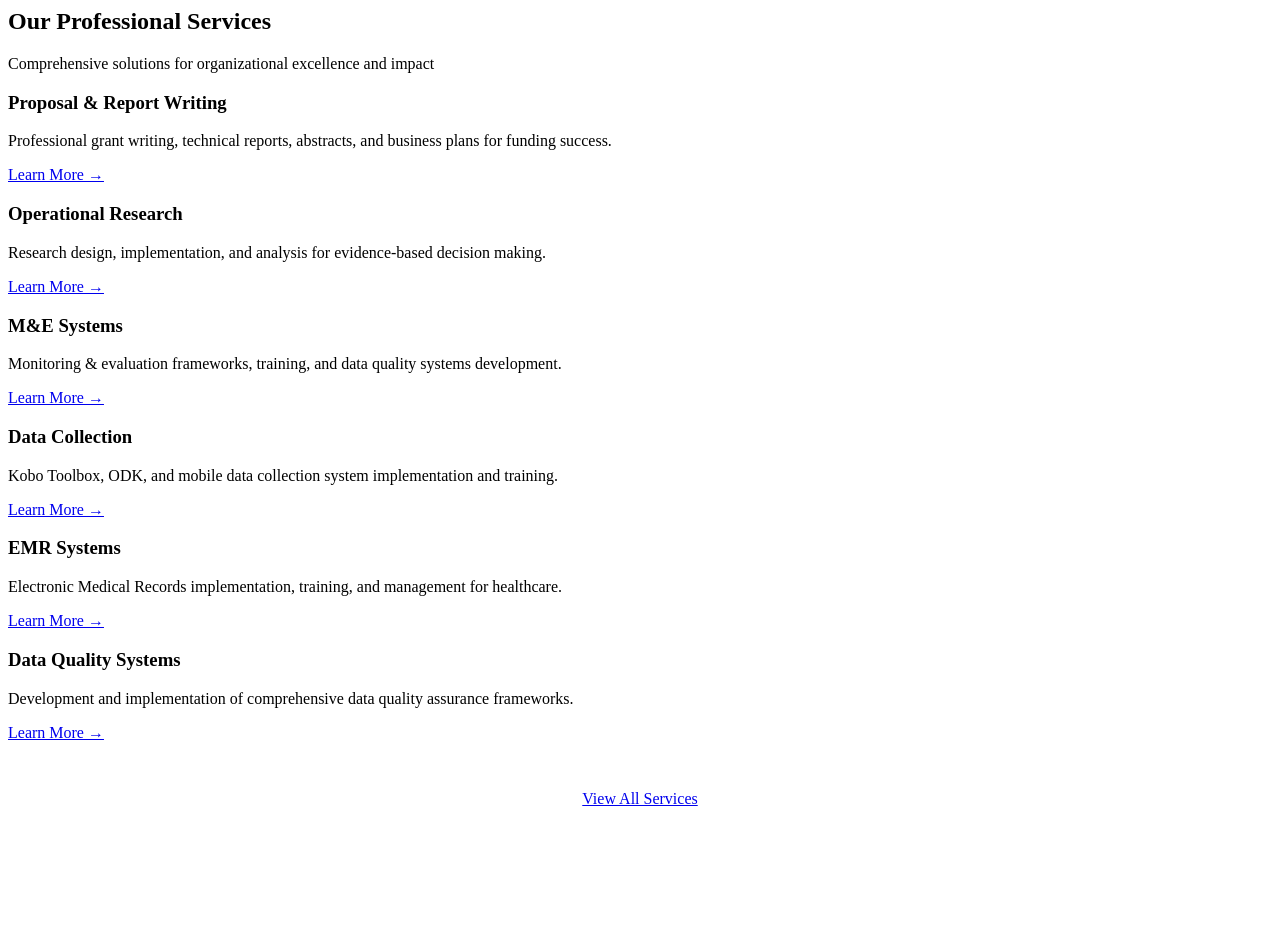
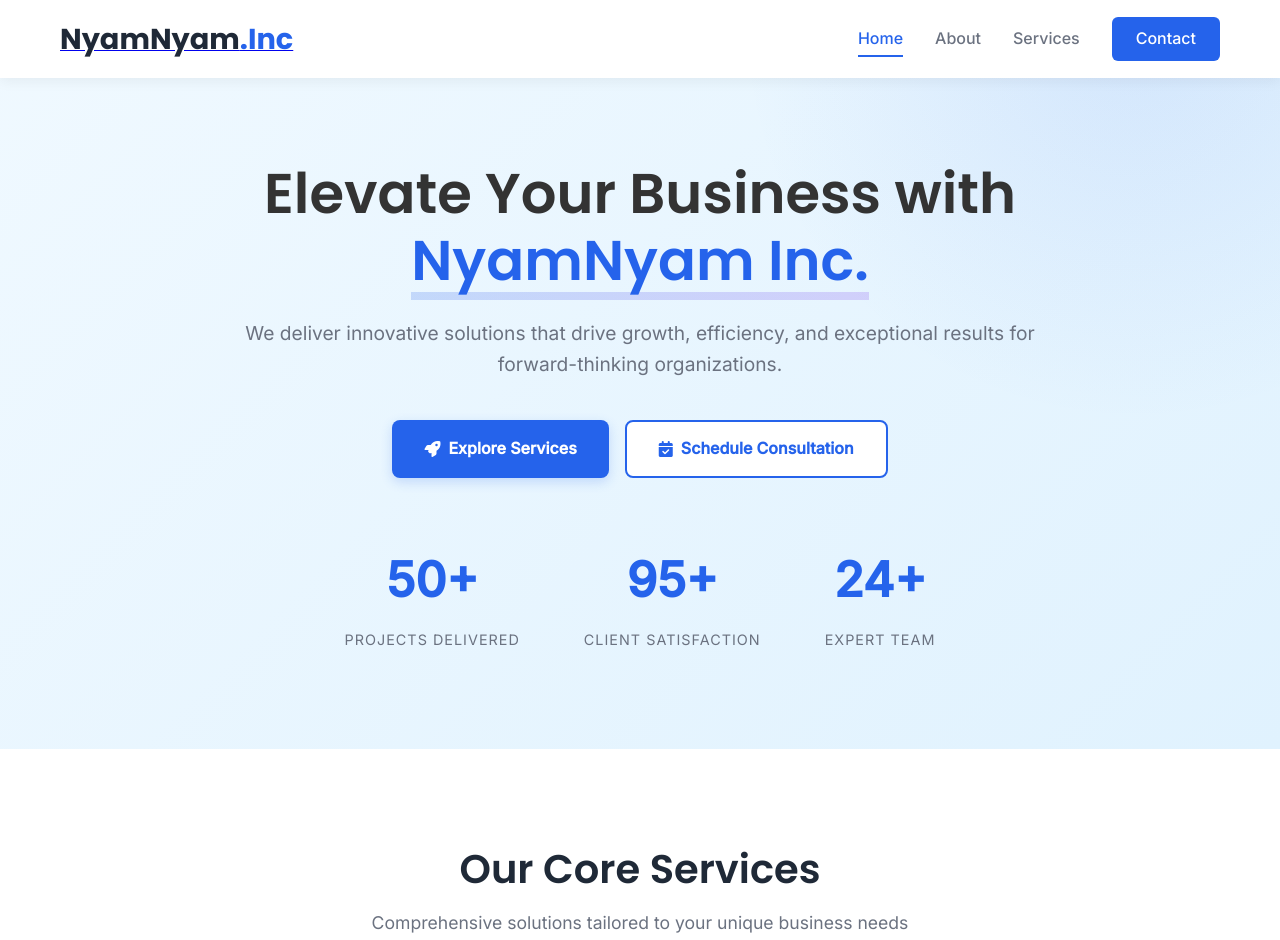
Before and after one commit to njokasoftcoder/njokasoftcoder.github.io, a plain HTML site: page index.html in a window 1280 px wide. Shown: the top 940 px of the page. Before the commit the page ends 816 px from the top, so only its background shows below. Drawn offline with Linux system fonts and the light colour scheme.

Commit message:
Update index.html

```diff
--- a/index.html
+++ b/index.html
@@ -1,64 +1,150 @@
+<!DOCTYPE html>
+<html lang="en">
+<head>
+    <meta charset="UTF-8">
+    <meta name="viewport" content="width=device-width, initial-scale=1.0">
+    <title>NyamNyam Inc. | Innovative Solutions</title>
+    <meta name="description" content="NyamNyam Inc. delivers premium services with innovation, quality, and excellence.">
+    <link rel="stylesheet" href="css/style.css">
+    <link rel="icon" href="images/favicon.ico" type="image/x-icon">
+    <link href="https://fonts.googleapis.com/css2?family=Poppins:wght@300;400;500;600;700&family=Inter:wght@300;400;500&display=swap" rel="stylesheet">
+    <link rel="stylesheet" href="https://cdnjs.cloudflare.com/ajax/libs/font-awesome/6.4.0/css/all.min.css">
+</head>
+<body>
+    <!-- Navigation -->
+    <nav class="navbar">
+        <div class="container">
+            <a href="index.html" class="logo">
+                <span class="logo-text">NyamNyam<span class="logo-inc">.Inc</span></span>
+            </a>
+            <button class="menu-toggle" id="menuToggle">
+                <i class="fas fa-bars"></i>
+            </button>
+            <div class="nav-links" id="navLinks">
+                <a href="index.html" class="active">Home</a>
+                <a href="about.html">About</a>
+                <a href="services.html">Services</a>
+                <a href="contact.html" class="btn-nav">Contact</a>
+            </div>
+        </div>
+    </nav>
+
+    <!-- Hero Section -->
+    <section class="hero">
+        <div class="container">
+            <div class="hero-content">
+                <h1 class="hero-title">Elevate Your Business with <span class="highlight">NyamNyam Inc.</span></h1>
+                <p class="hero-subtitle">We deliver innovative solutions that drive growth, efficiency, and exceptional results for forward-thinking organizations.</p>
+                <div class="hero-buttons">
+                    <a href="services.html" class="btn btn-primary">
+                        <i class="fas fa-rocket"></i> Explore Services
+                    </a>
+                    <a href="contact.html" class="btn btn-secondary">
+                        <i class="fas fa-calendar-check"></i> Schedule Consultation
+                    </a>
+                </div>
+            </div>
+            <div class="hero-stats">
+                <div class="stat">
+                    <span class="stat-number" data-count="50">0</span>
+                    <span class="stat-label">Projects Delivered</span>
+                </div>
+                <div class="stat">
+                    <span class="stat-number" data-count="95">0</span>
+                    <span class="stat-label">Client Satisfaction</span>
+                </div>
+                <div class="stat">
+                    <span class="stat-number" data-count="24">0</span>
+                    <span class="stat-label">Expert Team</span>
+                </div>
+            </div>
+        </div>
+    </section>
+
     <!-- Services Preview -->
     <section class="section services">
         <div class="container">
             <div class="section-header">
-            <h2>Our Professional Services</h2>
-            <p>Comprehensive solutions for organizational excellence and impact</p>
+                <h2>Our Core Services</h2>
+                <p>Comprehensive solutions tailored to your unique business needs</p>
             </div>
             <div class="services-grid">
                 <div class="service-card">
                     <div class="service-icon">
-                    <i class="fas fa-file-contract"></i>
+                        <i class="fas fa-laptop-code"></i>
                     </div>
-                <h3>Proposal & Report Writing</h3>
-                <p>Professional grant writing, technical reports, abstracts, and business plans for funding success.</p>
-                <a href="services.html#proposals" class="service-link">Learn More →</a>
-            </div>
-            <div class="service-card">
-                <div class="service-icon">
-                    <i class="fas fa-search"></i>
-                </div>
-                <h3>Operational Research</h3>
-                <p>Research design, implementation, and analysis for evidence-based decision making.</p>
-                <a href="services.html#research" class="service-link">Learn More →</a>
+                    <h3>Digital Solutions</h3>
+                    <p>Custom software, web applications, and digital transformation strategies.</p>
+                    <a href="services.html#digital" class="service-link">Learn More →</a>
                 </div>
                 <div class="service-card">
                     <div class="service-icon">
                         <i class="fas fa-chart-line"></i>
                     </div>
-                <h3>M&E Systems</h3>
-                <p>Monitoring & evaluation frameworks, training, and data quality systems development.</p>
-                <a href="services.html#monitoring" class="service-link">Learn More →</a>
+                    <h3>Business Strategy</h3>
+                    <p>Data-driven insights and strategic planning for sustainable growth.</p>
+                    <a href="services.html#strategy" class="service-link">Learn More →</a>
                 </div>
                 <div class="service-card">
                     <div class="service-icon">
-                    <i class="fas fa-mobile-alt"></i>
+                        <i class="fas fa-users"></i>
                     </div>
-                <h3>Data Collection</h3>
-                <p>Kobo Toolbox, ODK, and mobile data collection system implementation and training.</p>
-                <a href="services.html#datacollection" class="service-link">Learn More →</a>
-            </div>
-            <div class="service-card">
-                <div class="service-icon">
-                    <i class="fas fa-laptop-medical"></i>
-                </div>
-                <h3>EMR Systems</h3>
-                <p>Electronic Medical Records implementation, training, and management for healthcare.</p>
-                <a href="services.html#emr" class="service-link">Learn More →</a>
-            </div>
-            <div class="service-card">
-                <div class="service-icon">
-                    <i class="fas fa-database"></i>
-                </div>
-                <h3>Data Quality Systems</h3>
-                <p>Development and implementation of comprehensive data quality assurance frameworks.</p>
-                <a href="services.html#dataquality" class="service-link">Learn More →</a>
+                    <h3>Consulting</h3>
+                    <p>Expert guidance to optimize operations and maximize ROI.</p>
+                    <a href="services.html#consulting" class="service-link">Learn More →</a>
                 </div>
             </div>
-        <div style="text-align: center; margin-top: 3rem;">
-            <a href="services.html" class="btn btn-primary">
-                <i class="fas fa-list"></i> View All Services
+        </div>
+    </section>
+
+    <!-- CTA Section -->
+    <section class="cta">
+        <div class="container">
+            <div class="cta-content">
+                <h2>Ready to Transform Your Business?</h2>
+                <p>Let's discuss how NyamNyam Inc. can help you achieve remarkable results.</p>
+                <a href="contact.html" class="btn btn-cta">
+                    <i class="fas fa-paper-plane"></i> Get Started Today
                 </a>
             </div>
         </div>
     </section>
+
+    <!-- Footer -->
+    <footer class="footer">
+        <div class="container">
+            <div class="footer-grid">
+                <div class="footer-col">
+                    <h3>NyamNyam Inc.</h3>
+                    <p>Delivering excellence through innovation, strategy, and execution.</p>
+                    <div class="social-links">
+                        <a href="#"><i class="fab fa-linkedin"></i></a>
+                        <a href="#"><i class="fab fa-twitter"></i></a>
+                        <a href="#"><i class="fab fa-github"></i></a>
+                        <a href="#"><i class="fab fa-instagram"></i></a>
+                    </div>
+                </div>
+                <div class="footer-col">
+                    <h4>Quick Links</h4>
+                    <a href="index.html">Home</a>
+                    <a href="about.html">About Us</a>
+                    <a href="services.html">Services</a>
+                    <a href="contact.html">Contact</a>
+                </div>
+                <div class="footer-col">
+                    <h4>Contact Info</h4>
+                    <p><i class="fas fa-envelope"></i> hello@nyamnyam.com</p>
+                    <p><i class="fas fa-phone"></i> +1 (555) 123-4567</p>
+                    <p><i class="fas fa-map-marker-alt"></i> Global Headquarters</p>
+                </div>
+            </div>
+            <div class="footer-bottom">
+                <p>&copy; <span id="currentYear"></span> NyamNyam Inc. All rights reserved.</p>
+                <p>Built with ❤️ by the NyamNyam Team</p>
+            </div>
+        </div>
+    </footer>
+
+    <script src="js/main.js"></script>
+</body>
+</html>
```
Lines whose indentation alone changed are shown as unchanged.
